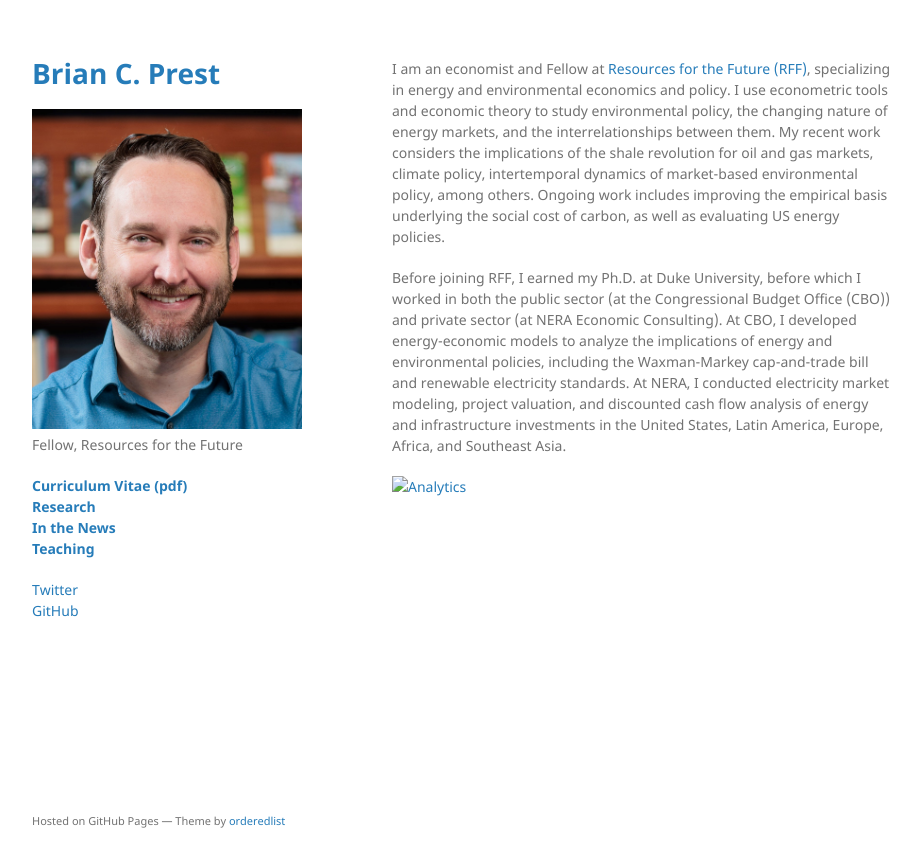
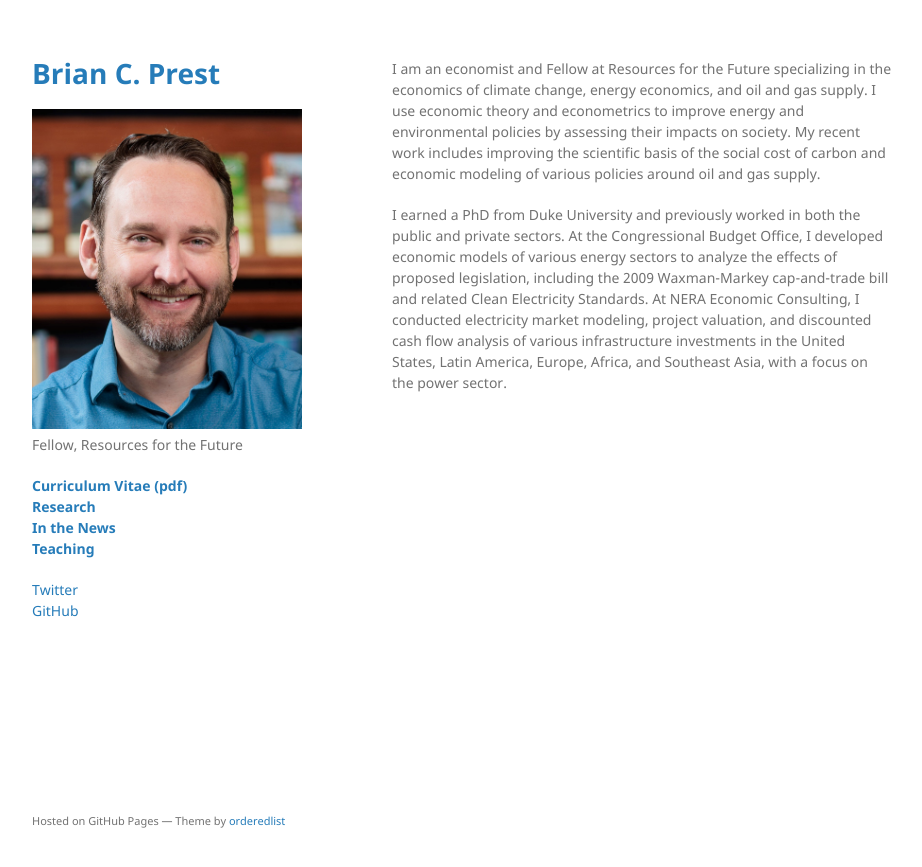
Before and after one commit to bprest/bprest.github.io, a Jekyll site: the page built from index.md, in a window 1280 px wide. Shown: the top 867 px of the page, without its empty margins (178-1100 px from the left). Built offline with Jekyll 4.4.1, drawn with Linux system fonts in a browser that asks for light colours.

```diff
--- a/index.md
+++ b/index.md
@@ -2,10 +2,9 @@
 layout: default
 ---
 
-I am an economist and Fellow at [Resources for the Future (RFF)](https://www.rff.org), specializing in energy and environmental economics and policy. I use econometric tools and economic theory to study environmental policy, the changing nature of energy markets, and the interrelationships between them. My recent work considers the implications of the shale revolution for oil and gas markets, climate policy, intertemporal dynamics of market-based environmental policy, among others. Ongoing work includes improving the empirical basis underlying the social cost of carbon, as well as evaluating US energy policies.
+I am an economist and Fellow at Resources for the Future specializing in the economics of climate change, energy economics, and oil and gas supply. I use economic theory and econometrics to improve energy and environmental policies by assessing their impacts on society. My recent work includes improving the scientific basis of the social cost of carbon and economic modeling of various policies around oil and gas supply.
 
-Before joining RFF, I earned my Ph.D. at Duke University, before which I worked in both the public sector (at the Congressional Budget Office (CBO)) and private sector (at NERA Economic Consulting). At CBO, I developed energy-economic models to analyze the implications of energy and environmental policies, including the Waxman-Markey cap-and-trade bill and renewable electricity standards. At NERA, I conducted electricity market modeling, project valuation, and discounted cash flow analysis of energy and infrastructure investments in the United States, Latin America, Europe, Africa, and Southeast Asia.
+I earned a PhD from Duke University and previously worked in both the public and private sectors. At the Congressional Budget Office, I developed economic models of various energy sectors to analyze the effects of proposed legislation, including the 2009 Waxman-Markey cap-and-trade bill and related Clean Electricity Standards. At NERA Economic Consulting, I conducted electricity market modeling, project valuation, and discounted cash flow analysis of various infrastructure investments in the United States, Latin America, Europe, Africa, and Southeast Asia, with a focus on the power sector.
 
 
-
-[![Analytics](https://ga-beacon.appspot.com/UA-85597225-3/welcome-page?pixel)](https://github.com/igrigorik/ga-beacon)
+[![](https://ga-beacon.appspot.com/UA-85597225-3/welcome-page?pixel)](https://github.com/igrigorik/ga-beacon)
```
Also changed, not shown: research.md (+3 -2 lines).
